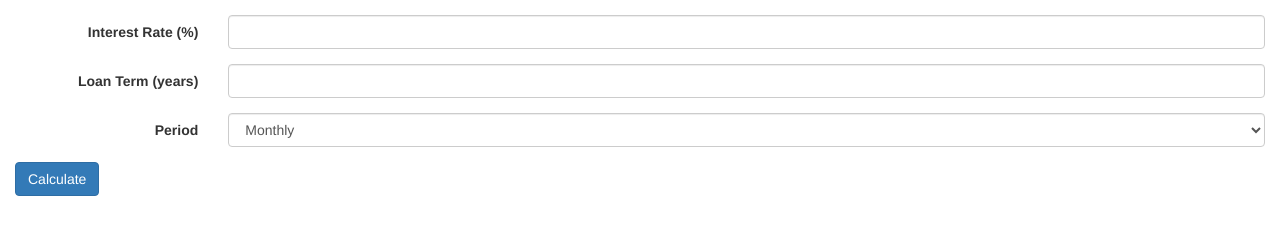
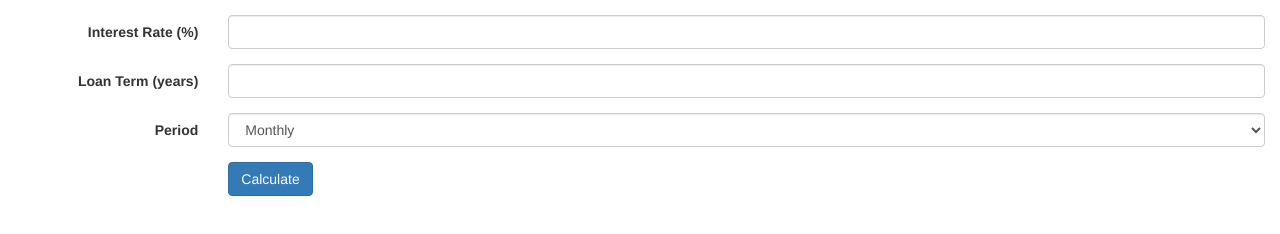
Before and after one commit to JoeKalb/Mortgage-Calculator, a plain HTML site: page index.html in a window 1280 px wide. Shown: the part 104-338 px from the top of the page. Drawn offline with nearby package versions, Linux system fonts and the light colour scheme.

Commit message:
third commit

```diff
--- a/index.html
+++ b/index.html
@@ -41,11 +41,11 @@
       				<select type="" class="form-control" id="period" placeholder=""></select>
     			</div>
   			</div>
-			<div class="row">
-				<div class="col-md-8">
-					<button type="button" class="btn btn-primary">Calculate</button>
-				</div>
-			</div>
+			<div class="form-group">
+    			<div class="col-sm-offset-2 col-sm-10">
+      				<button type="button" class="btn btn-primary">Calculate</button>
+    			</div>
+  			</div>
 		</form>
 		<p></p>
 	</div>
```
